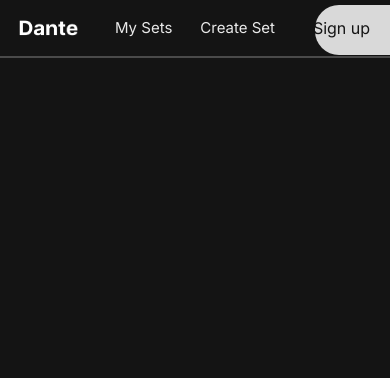
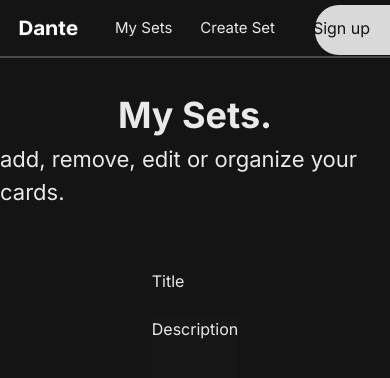
Before and after one commit to Arusai-Dev/dante-app, a Next.js app: page /flashcards/my-sets in a window 390 px wide. Shown: the top 378 px of the page. Built offline with nearby package versions, Linux system fonts and the light colour scheme; no server answers.

Commit message:
Changed my sets page

```diff
--- a/src/app/api/my-sets/route.tsx
+++ b/src/app/api/my-sets/route.tsx
@@ -1,26 +1,28 @@
+/* eslint-disable @typescript-eslint/ban-ts-comment */
 import { neon } from "@neondatabase/serverless";
-import { NextRequest, NextResponse } from "next/server";
+import { NextResponse } from "next/server";
 import { currentUser } from "@clerk/nextjs/server";
 
 
-export async function GET(req: NextRequest) {
-    const sql = neon(process.env.DATABASE_URL);
+export async function GET() {
+    //@ts-ignore
+    const sql = neon(process.env.NEXT_PUBLIC_DATABASE_URL);
     const user = await currentUser();
 
     const [rows] = await sql('SELECT * FROM flashcards WHERE user_id=($1)', [user?.id])
+    //@ts-ignore
+    const [row] = rows;
 
-    if (rows.length > 0) {
+    if (row.length > 0) {
 
-        //@ts-ignore
-        const [response] = rows;
+        // @ts-expect-error - Typescript expects next line to be an iterator but there is no need
+        const response = "hello";
         return NextResponse.json({ "Cards": response })
 
     } else {
+
         return NextResponse.json({ "Cards": "No flashcard sets to display." })
     }
 
 
-    console.log(response);
-
-
 }
--- a/src/app/flashcards/my-sets/page.tsx
+++ b/src/app/flashcards/my-sets/page.tsx
@@ -1,13 +1,25 @@
-import { neon } from "@neondatabase/serverless";
+
 
 export default async function MyFlashcards() {
-    const responseCards = fetch("http://localhost:3000/api/my-sets", {
-        method: "GET",
-    });
+    return (
 
-    // TO DO
-    // Use .map to display all flashcard sets
-    console.log(responseCards);
+        <section className="flex flex-col items-center pt-[65px] font-(family-name:inter)">
 
-    return <input type="text" />;
+            <div className="flex flex-col items-center pt-[30px] pb-9">
+                <h1 className=" text-4xl font-bold ">My Sets.</h1>
+                <p className=" text-[22px] pt-2">add, remove, edit or organize your cards.</p>
+            </div>
+
+
+            <div className="grid grid-cols-1 sm:grid-cols-2 md:grid-cols-3 lg:grid-cols-4 gap-6 p-6">
+
+                <h1>Title</h1>
+                <div className="relative w-full h-64 bg-neutral-900">
+                    <h1>Description</h1>
+                </div>
+            </div>
+
+        </section>
+
+    )
 }
```
